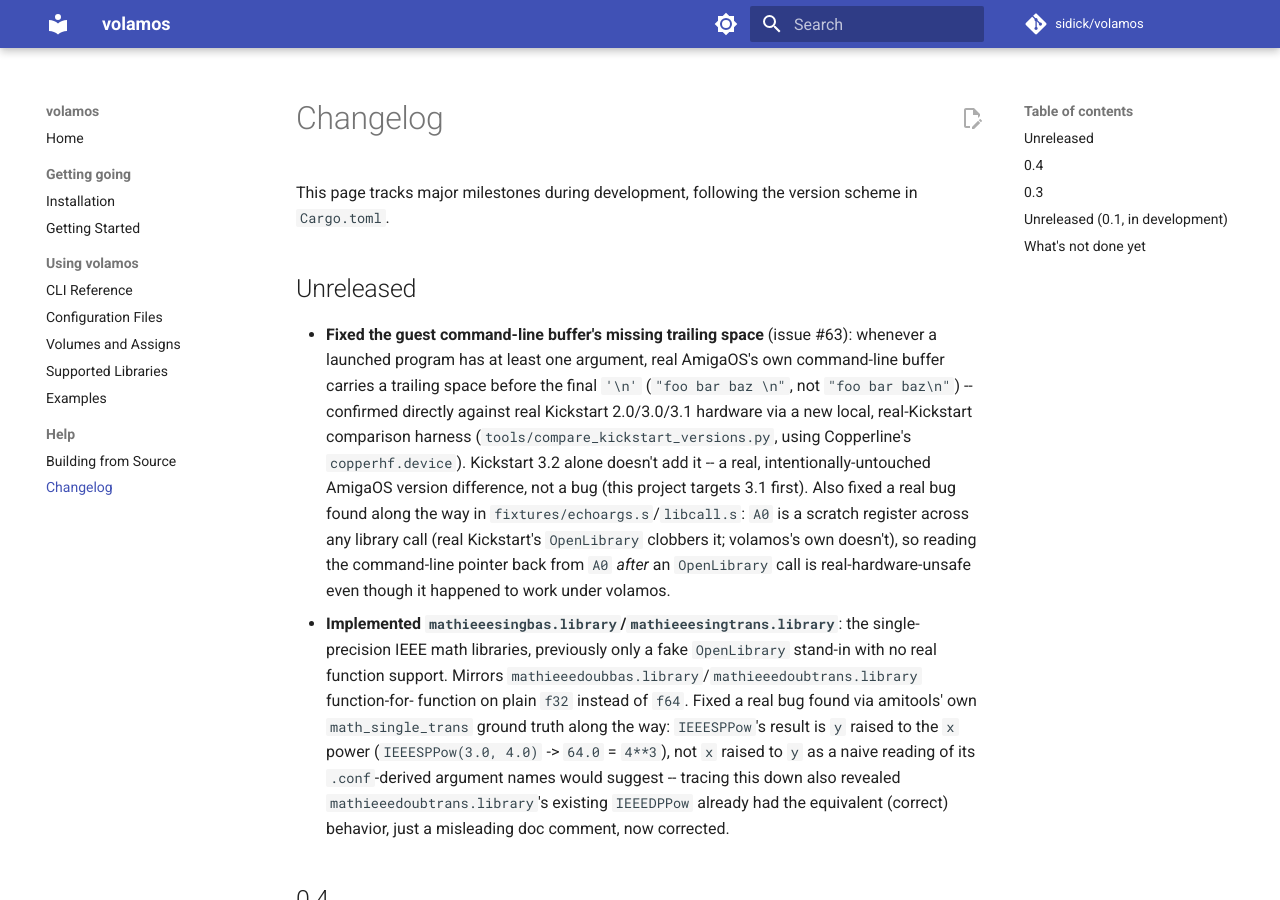
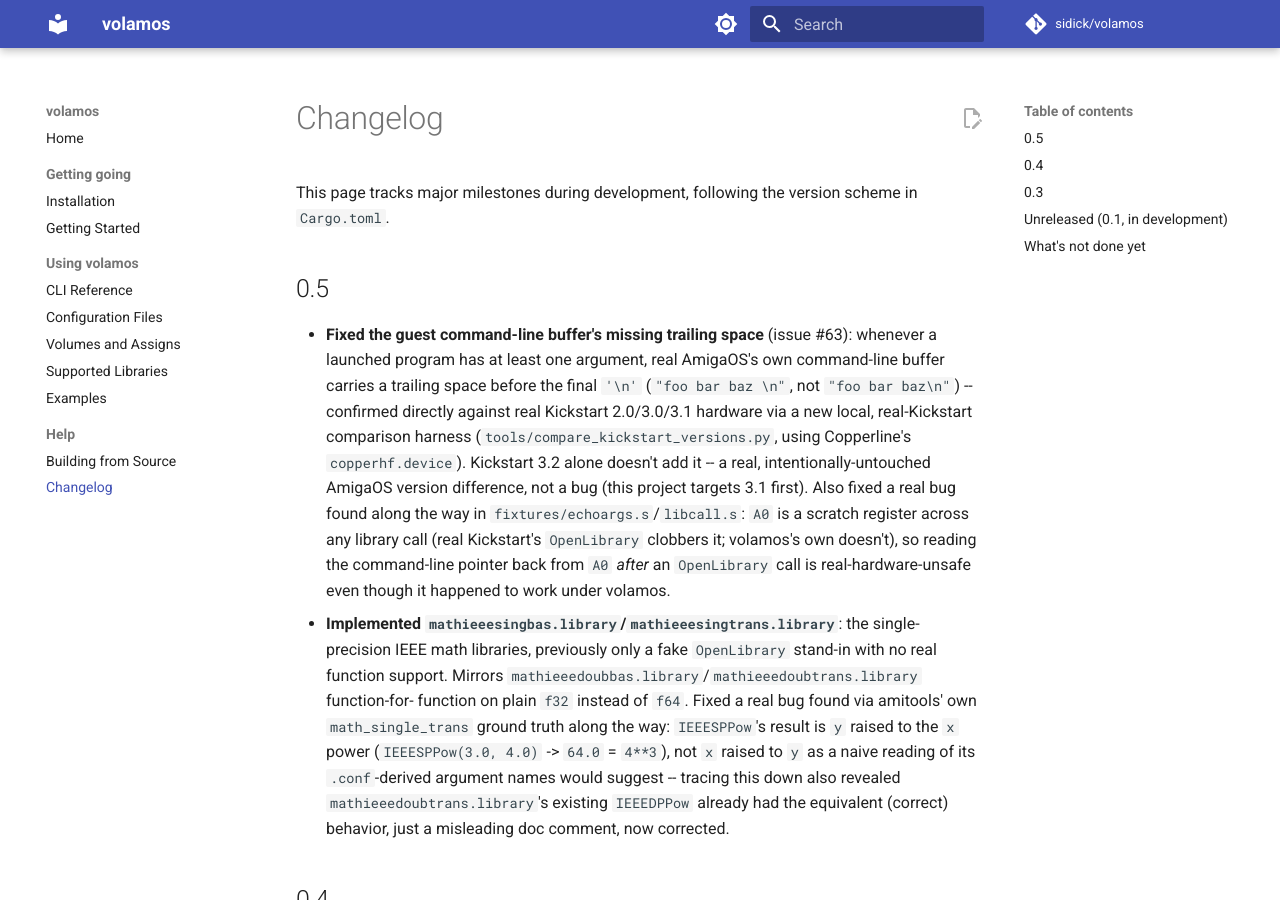
Before and after one commit to sidick/volamos, an MkDocs documentation site: the page built from userdocs/Changelog.md, in a window 1280 px wide and 900 px high. Built offline with MkDocs 1.6.1 and Material for MkDocs 9.7.7, drawn with Linux system fonts in a browser that asks for light colours; comment, search, counter and statistics services are not loaded; the version menu is left out.

Commit message:
Bump version to 0.5.0
Co-Authored-By: Claude Sonnet 5 <noreply@anthropic.com>

```diff
--- a/userdocs/Changelog.md
+++ b/userdocs/Changelog.md
@@ -3,7 +3,7 @@
 This page tracks major milestones during development, following the
 version scheme in `Cargo.toml`.
 
-## Unreleased
+## 0.5
 
 - **Fixed the guest command-line buffer's missing trailing space**
   (issue #63): whenever a launched program has at least one argument,
```
Also changed, not shown: 3 other files.
